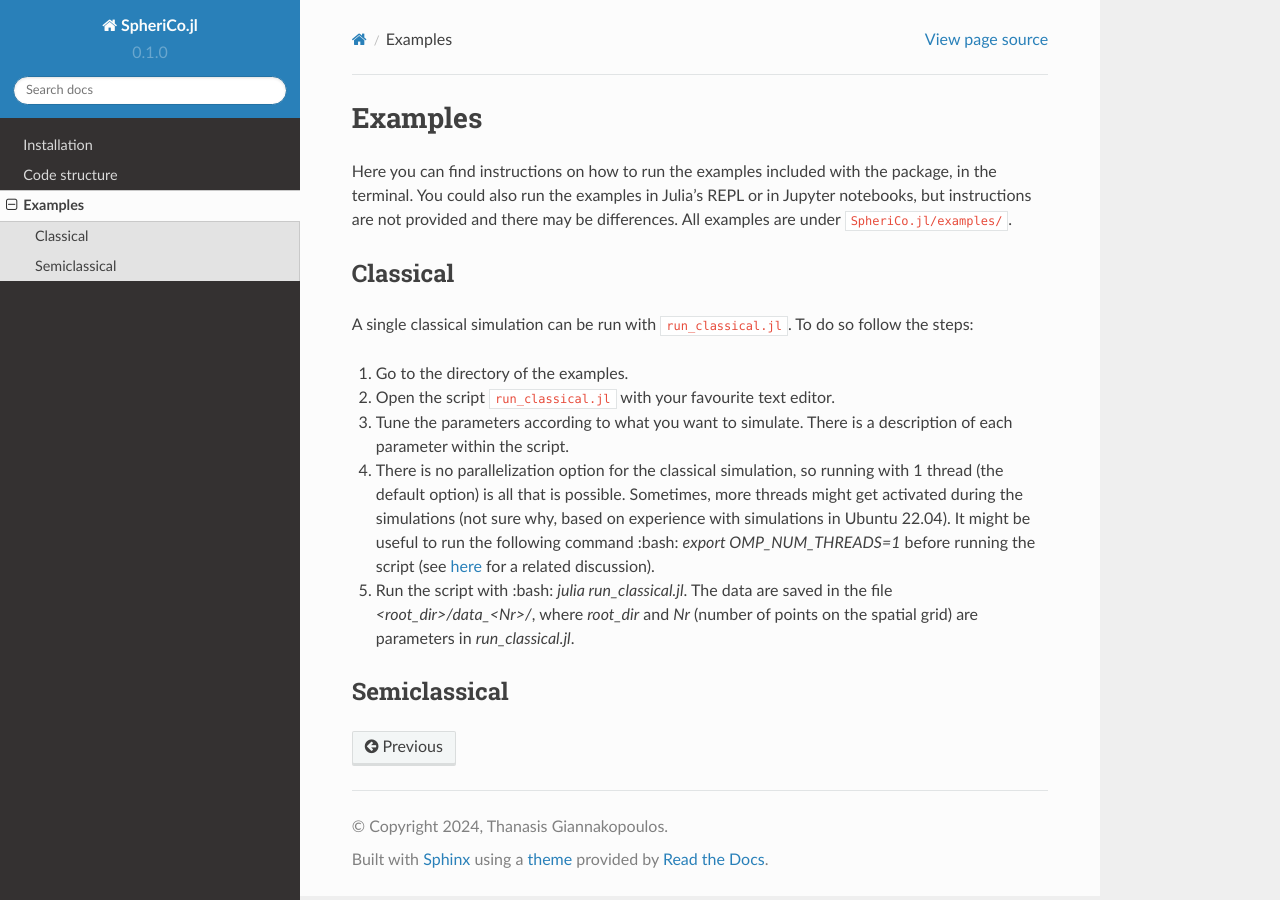
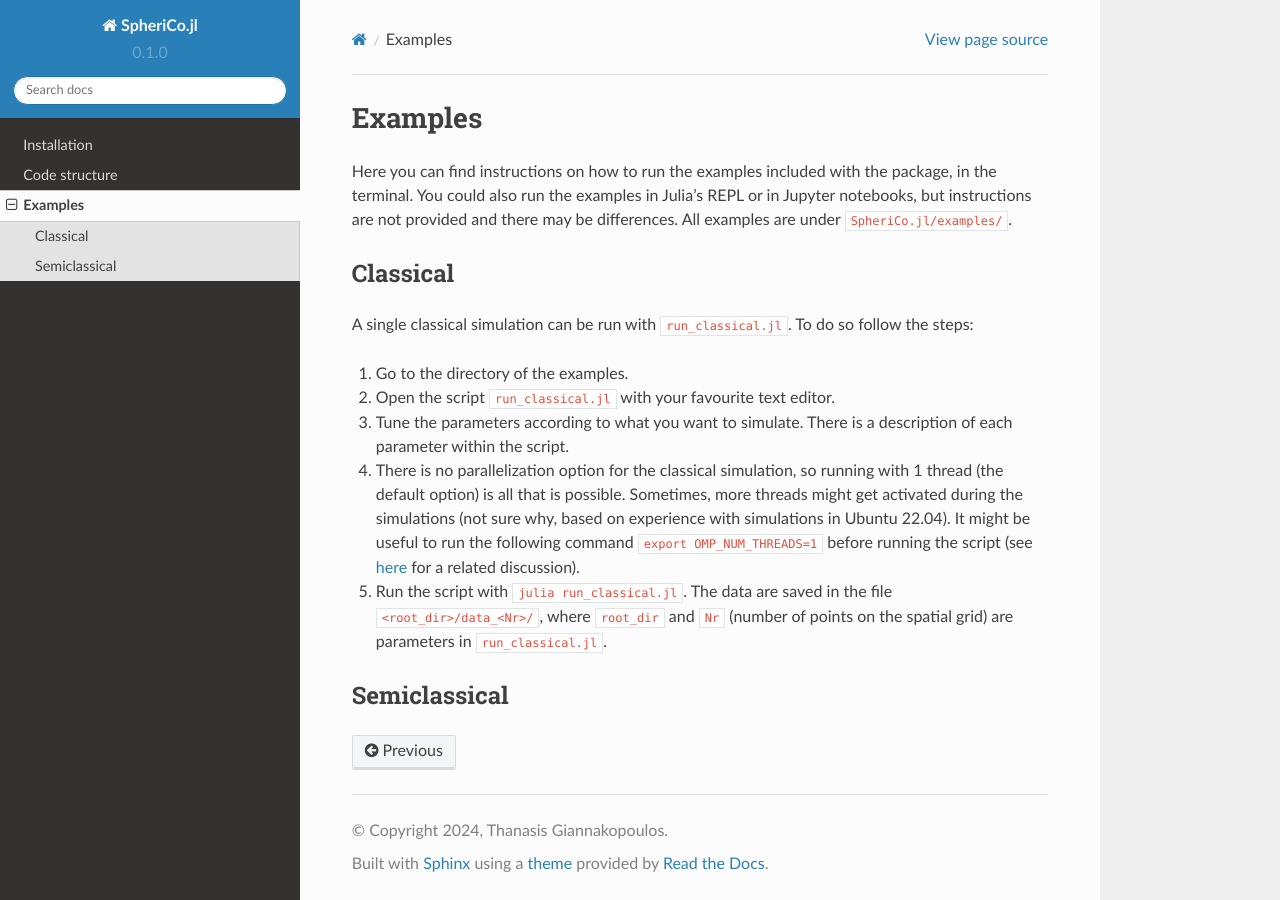
Before and after one commit to ThanasisGiannakopoulos/SpheriCo.jl, a Sphinx documentation site: the page built from docs/source/examples.rst, in a window 1280 px wide. Built offline with Sphinx 7.4.7 and the Read the Docs theme 2.0.0, drawn with Linux system fonts in a browser that asks for light colours; some of the changed lines change nothing that is shown.

Commit message:
docs minor
Signed-off-by: thanasis@Dobby <giannakopoulos.th@gmail.com>

```diff
--- a/docs/source/examples.rst
+++ b/docs/source/examples.rst
@@ -29,14 +29,14 @@ A single classical simulation can be run with
    possible. Sometimes, more threads might get activated during the
    simulations (not sure why, based on experience with simulations in
    Ubuntu 22.04). It might be useful to run the following command
-   :bash: `export OMP_NUM_THREADS=1` before running the script (see
+   :code:`export OMP_NUM_THREADS=1` before running the script (see
    `here <https://github.com/JuliaLang/julia/issues/33409>`_ for a
    related discussion).
 
-5. Run the script with :bash: `julia run_classical.jl`. The data are
-   saved in the file `<root_dir>/data_<Nr>/`, where `root_dir` and
-   `Nr` (number of points on the spatial grid) are parameters in
-   `run_classical.jl`.
+5. Run the script with :code:`julia run_classical.jl`. The data are
+   saved in the file ``<root_dir>/data_<Nr>/``, where ``root_dir`` and
+   ``Nr`` (number of points on the spatial grid) are parameters in
+   ``run_classical.jl``.
 
 .. _examples-simeclassical:
 
```
